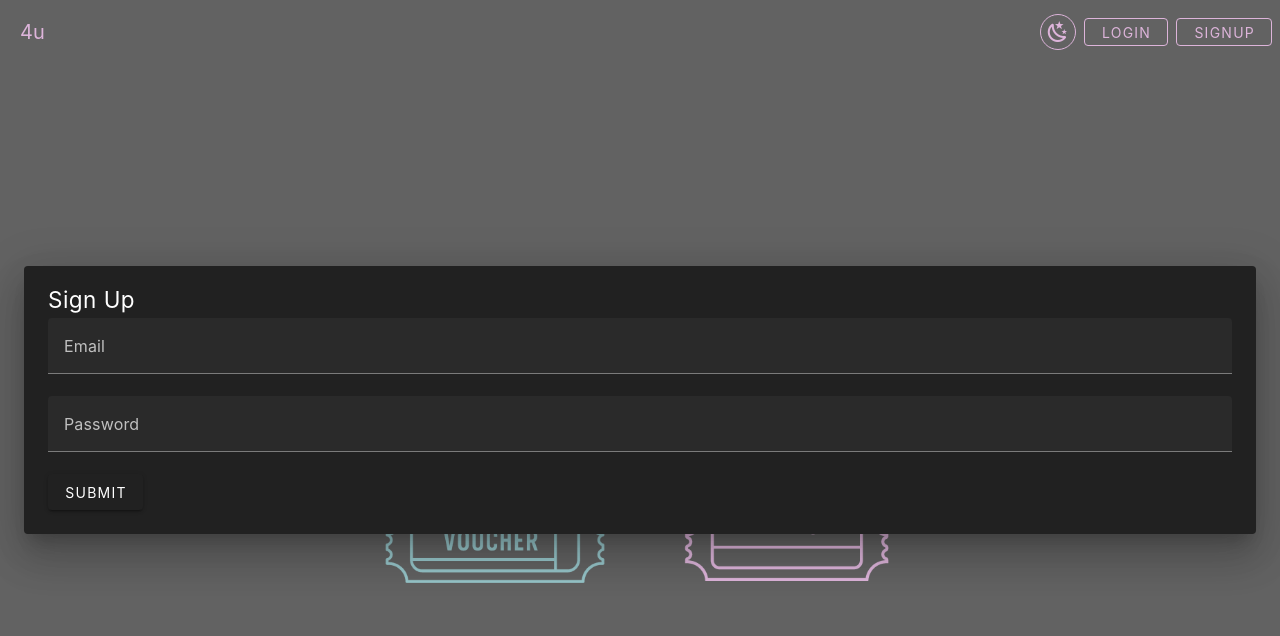
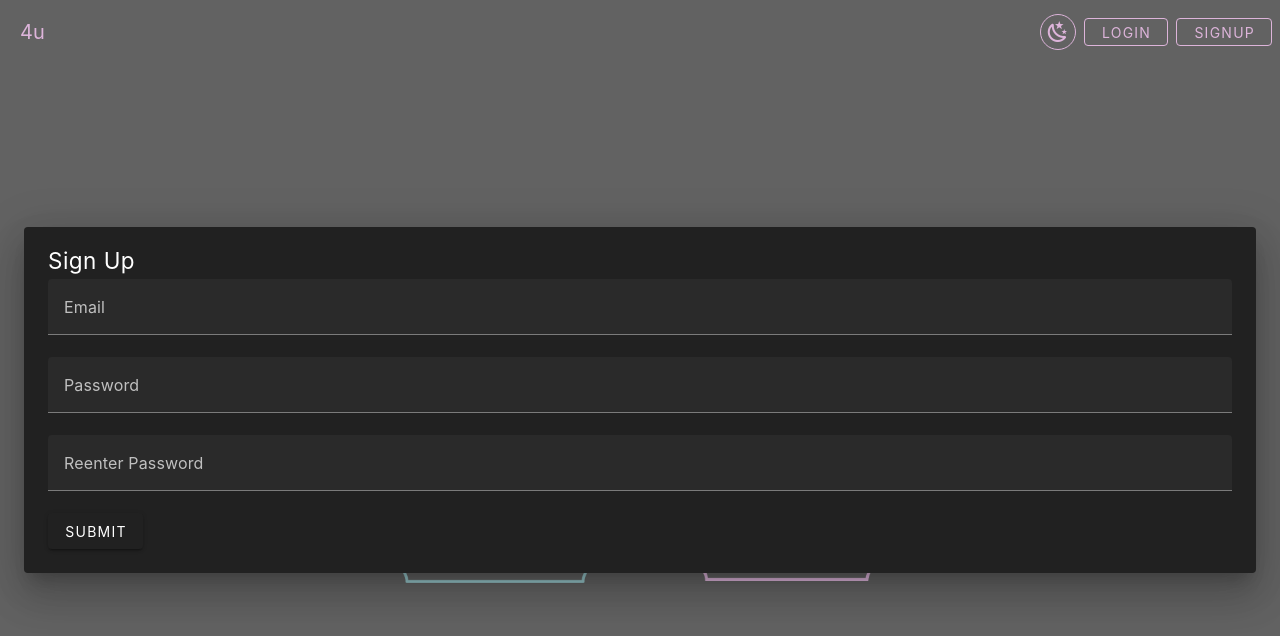
Before and after one commit to tiirent/voucher, a Vue app in the folder client/: page / in a window 1280 px wide. Both pictures are taken after a click on the button "SIGNUP". Shown: the top 636 px of the page. Built offline with nearby package versions, Linux system fonts and the light colour scheme; no server answers.

Commit message:
verify password

```diff
--- a/client/src/components/SignupDialog.vue
+++ b/client/src/components/SignupDialog.vue
@@ -11,10 +11,16 @@ const emit = defineEmits(['update:showDialog'])
 
 const email = ref('')
 const password = ref('')
+const confirmPassword = ref('')
 const errorMessage = ref('')
 const successMessage = ref('')
 
 const handleSignup = async () => {
+  if (password.value !== confirmPassword.value) {
+    errorMessage.value = 'Passwords do not match.'
+    successMessage.value = ''
+    return
+  }
   const { data, error } = await supabase.auth.signUp({ email: email.value, password: password.value })
   if (error) {
     errorMessage.value = error.message
@@ -34,6 +40,7 @@ const handleSignup = async () => {
         <h2>Sign Up</h2>
         <v-text-field v-model="email" label="Email" type="email"></v-text-field>
         <v-text-field v-model="password" label="Password" type="password"></v-text-field>
+        <v-text-field v-model="confirmPassword" label="Reenter Password" type="password"></v-text-field>
         <v-btn @click="handleSignup">Submit</v-btn>
         <p v-if="errorMessage" style="color: red;">{{ errorMessage }}</p>
         <p v-if="successMessage" style="color: green;">{{ successMessage }}</p>
```
